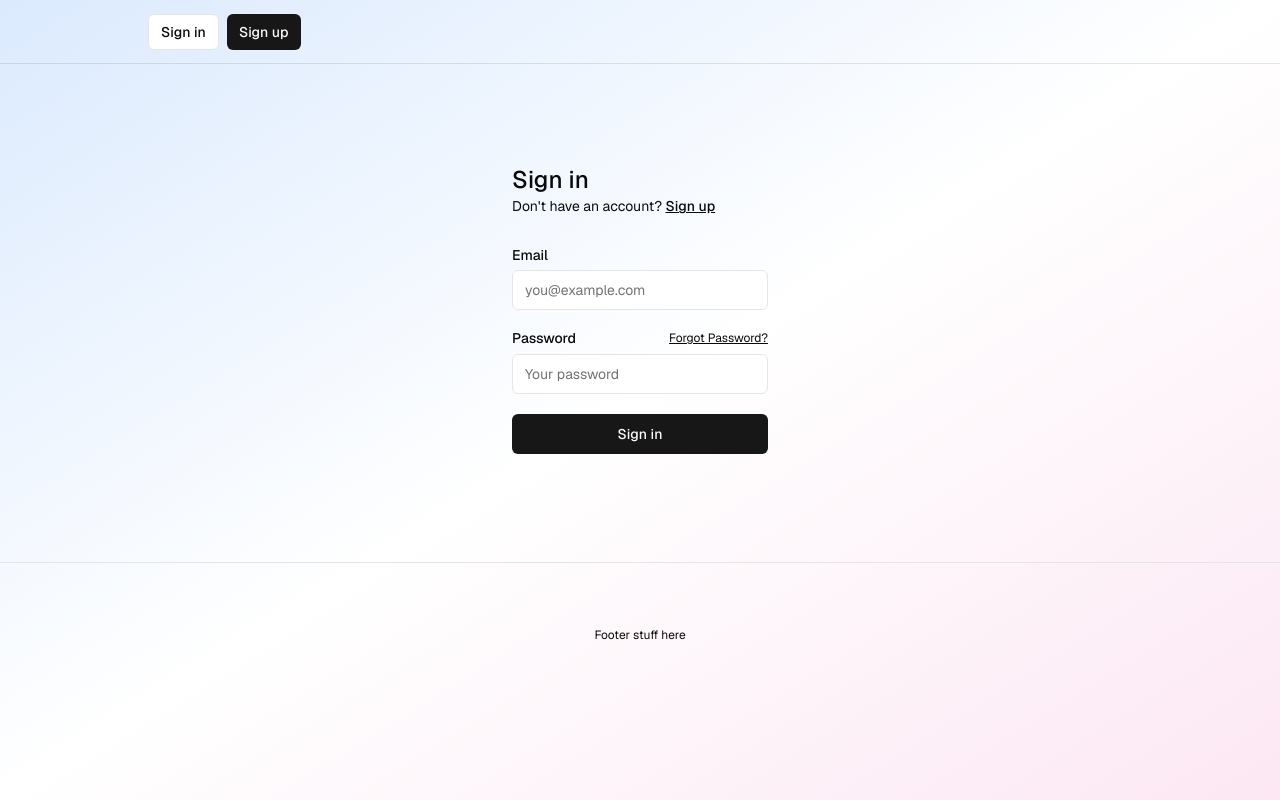
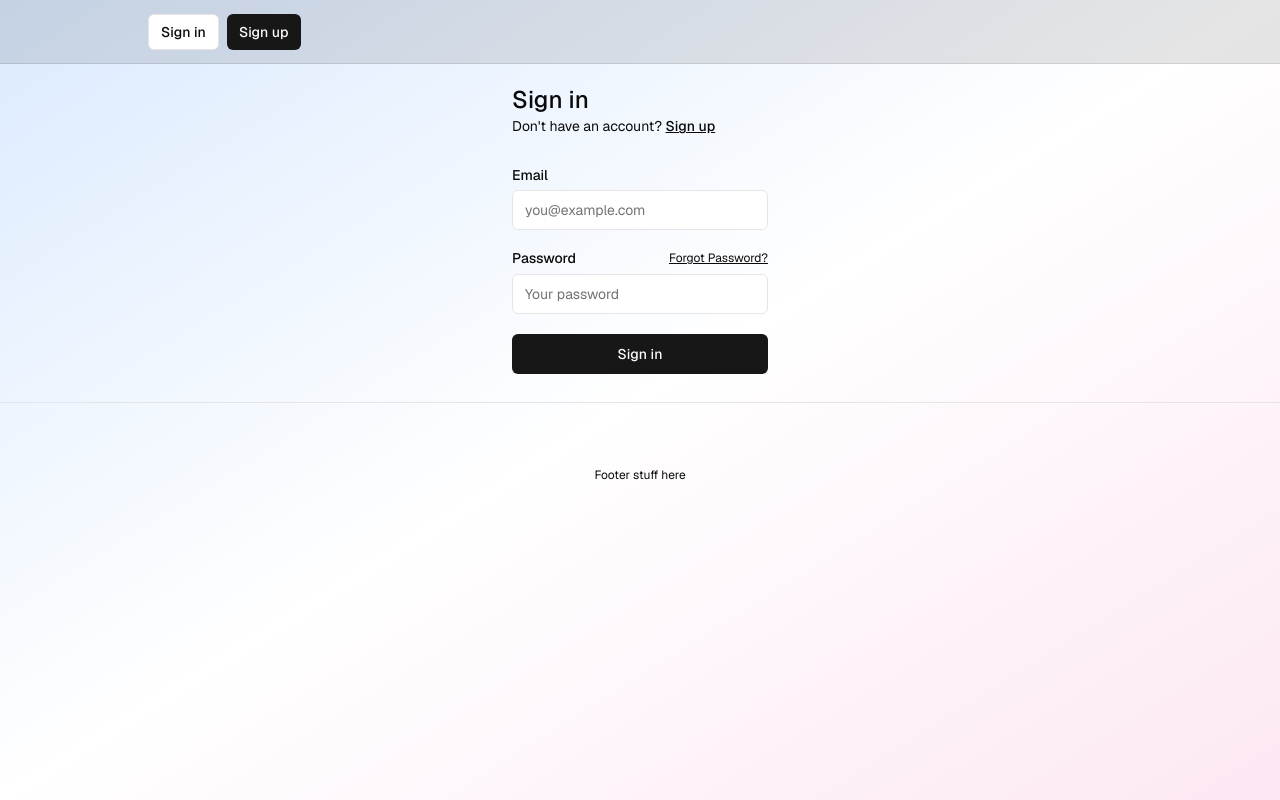
Before and after one commit to A9-dev/custom-daily-word, a Next.js app in the folder frontend/: page /sign-in in a window 1280 px wide. Built offline with nearby package versions, Linux system fonts and the light colour scheme; no server answers.

Commit message:
feat(ui): :sparkles: edited layout and customised nav bar

```diff
--- a/frontend/app/layout.tsx
+++ b/frontend/app/layout.tsx
@@ -35,20 +35,16 @@ export default function RootLayout({
           disableTransitionOnChange
         >
           <main className="min-h-screen flex flex-col items-center">
-            <div className="flex-1 w-full flex flex-col gap-20 items-center">
-              <nav className="w-full flex justify-center border-b border-b-foreground/10 h-16">
+            <nav className="w-full flex justify-center border-b border-b-foreground/10 h-16 bg-black/10">
                 <div className="w-full max-w-5xl flex justify-between items-center p-3 px-5 text-sm">
                   <HeaderAuth />
                 </div>
               </nav>
-              <div className="flex flex-col gap-20 max-w-5xl p-5">
-                {children}
-              </div>
+            <div className="flex flex-col gap-20 max-w-5xl p-5">{children}</div>
 
               <footer className="w-full flex items-center justify-center border-t mx-auto text-center text-xs gap-8 py-16">
                 Footer stuff here
               </footer>
-            </div>
           </main>
         </ThemeProvider>
       </body>
```
